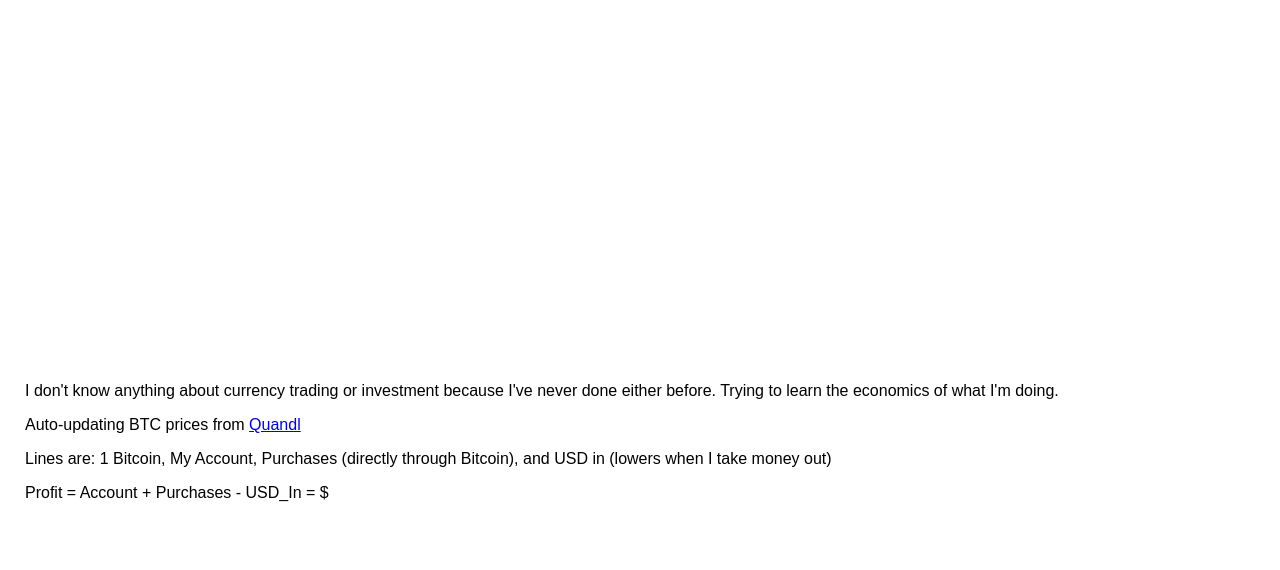
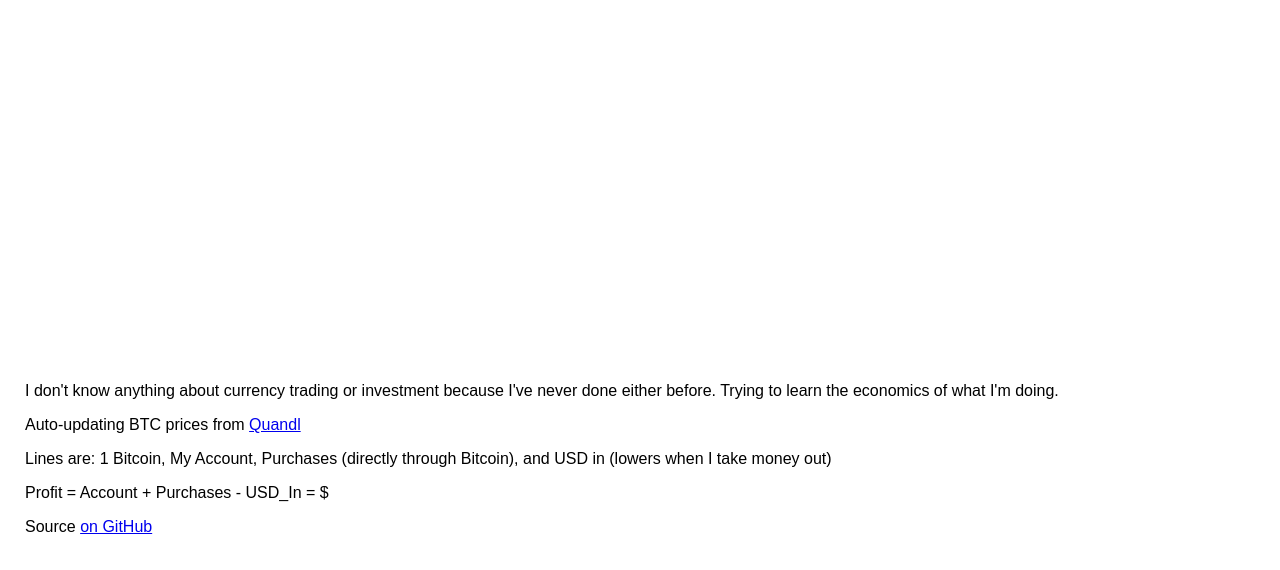
Before and after one commit to mapmeld/bitcoin-stat, a website: page index.html in a window 1280 px wide. Shown: the part 50-620 px from the top of the page. Drawn offline with nearby package versions, Linux system fonts and the light colour scheme; no server answers.

Commit message:
readme, screenshot, github link

```diff
--- a/index.html
+++ b/index.html
@@ -17,6 +17,7 @@ body{ margin: 25px; }
     <p>Auto-updating BTC prices from <a href="http://www.quandl.com/api/v1/datasets/BITCOIN/MTGOXUSD.json?&trim_start=2013-10-14">Quandl</a></p>
     <p>Lines are: 1 Bitcoin, My Account, Purchases (directly through Bitcoin), and USD in (lowers when I take money out)</p>
     <p>Profit = Account + Purchases - USD_In = $<span id="profit"></span></p>
+    <p>Source <a href="https://github.com/mapmeld/bitcoin-stat">on GitHub</a></p>
     <script type="text/javascript" src="http://code.jquery.com/jquery-1.9.1.min.js"></script>
     <script type="text/javascript" src="http://code.highcharts.com/highcharts.js"></script>
     <script type="text/javascript">
```
Also changed, not shown: README.md (added).
